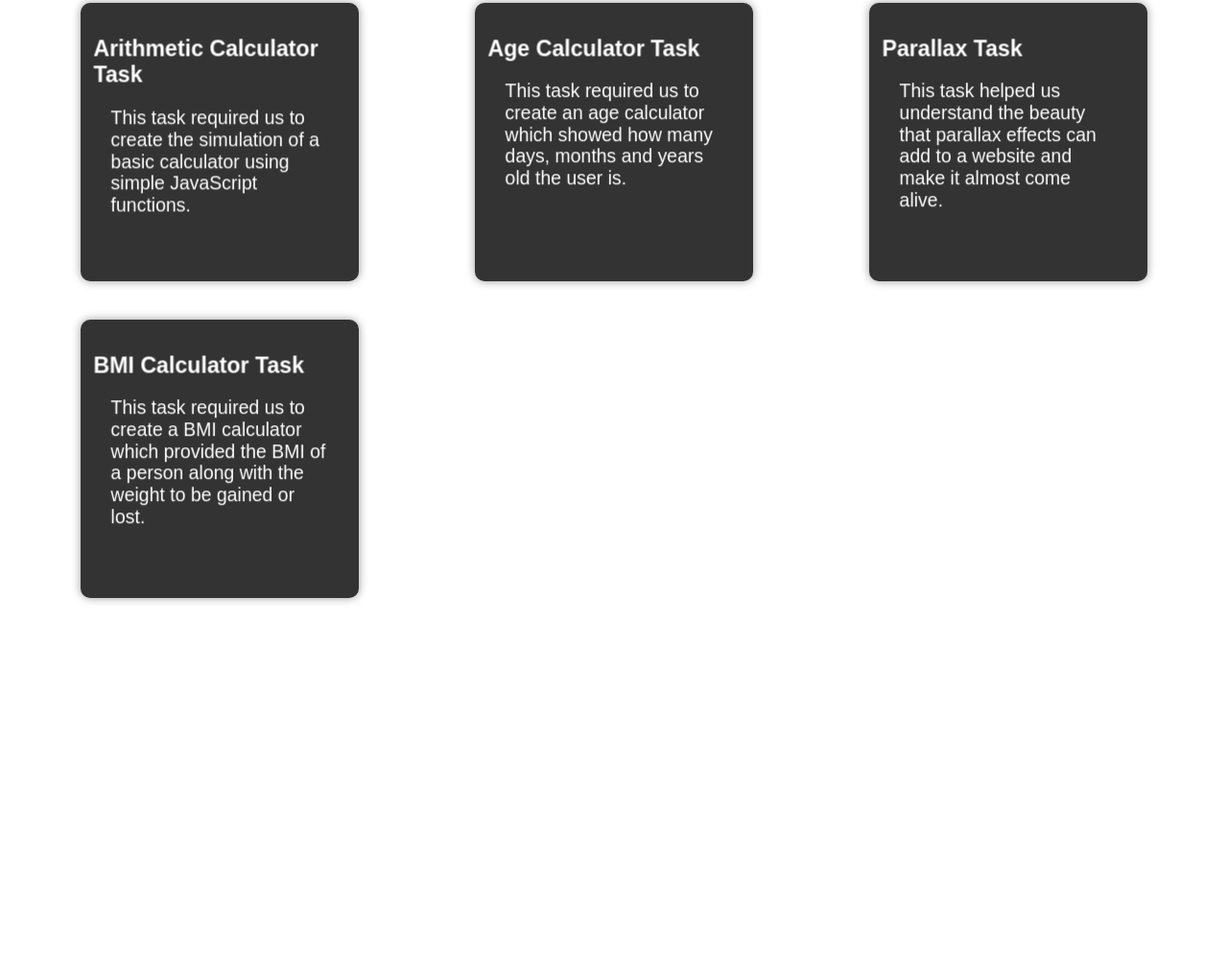
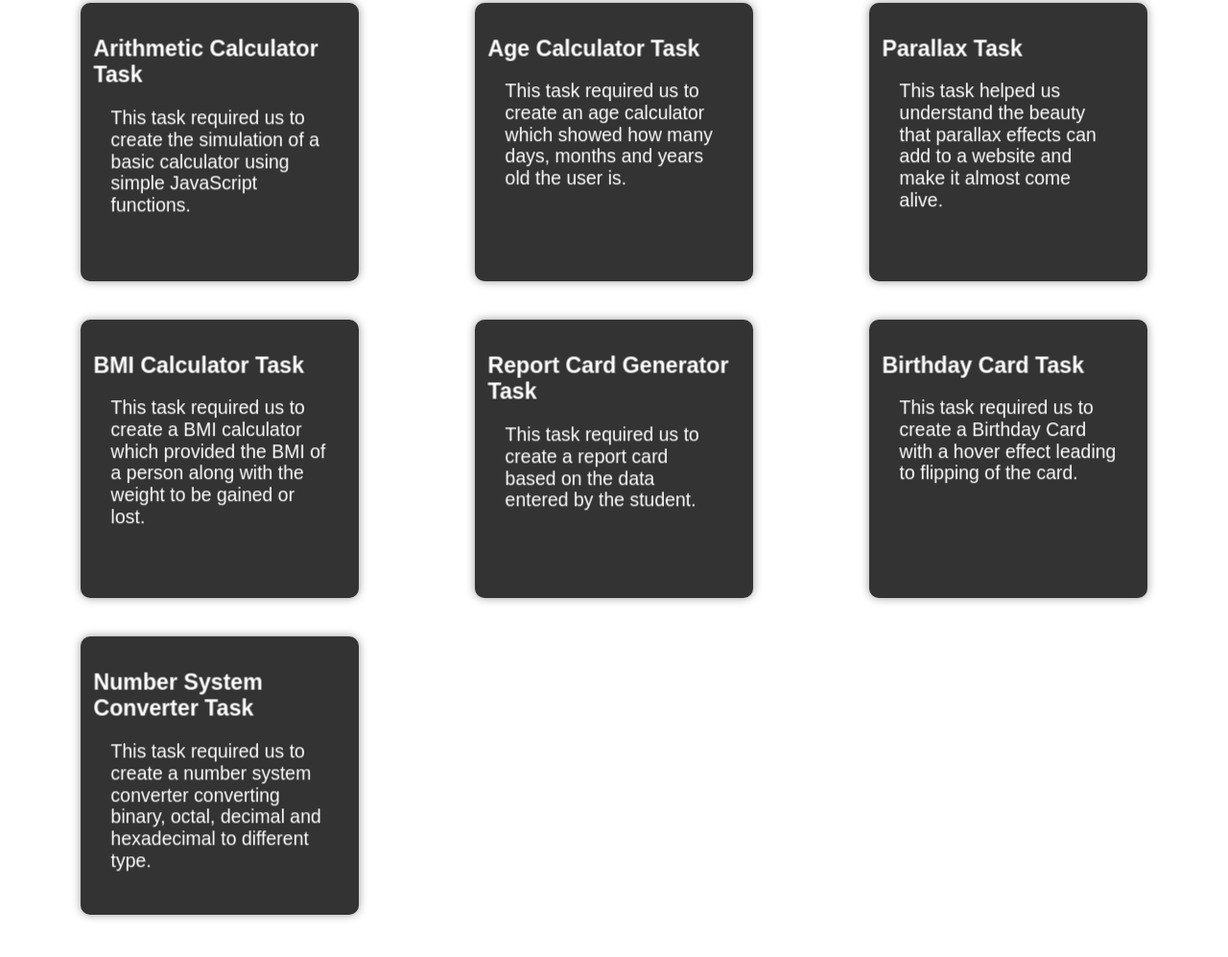
Before and after one commit to Aakash69420/Prograd-Task, a plain HTML site: page index.html in a window 1280 px wide. Shown: the part 1158-2155 px from the top of the page at 96% size. Before the commit the page ends 1865 px from the top, so only its background shows below. Drawn offline with nearby package versions, Linux system fonts and the light colour scheme.

Commit message:
Update index.html

```diff
--- a/index.html
+++ b/index.html
@@ -173,6 +173,30 @@
           <p>This task required us to create a BMI calculator which provided the BMI of a person along with the weight to be gained or lost.</p>
         </div>
        </a>
+
+       <!-- Card for project 14 -->
+       <a href="report card generator/index.html" target="_blank">
+        <div class="card" data-tilt data-tilt-max="-40" data-tilt-scale="1.3" data-tilt-glare data-tilt-max-glare="0.6">
+          <h2>Report Card Generator Task</h2>
+          <p>This task required us to create a report card based on the data entered by the student.</p>
+        </div>
+       </a>
+
+       <!-- Card for project 15 -->
+       <a href="Birthday card/index.html" target="_blank">
+        <div class="card" data-tilt data-tilt-max="-40" data-tilt-scale="1.3" data-tilt-glare data-tilt-max-glare="0.6">
+          <h2>Birthday Card Task</h2>
+          <p>This task required us to create a Birthday Card with a hover effect leading to flipping of the card.</p>
+        </div>
+       </a>
+
+       <!-- Card for project 16 -->
+       <a href="Number System Converter/index.html" target="_blank">
+        <div class="card" data-tilt data-tilt-max="-40" data-tilt-scale="1.3" data-tilt-glare data-tilt-max-glare="0.6">
+          <h2>Number System Converter Task</h2>
+          <p>This task required us to create a number system converter converting binary, octal, decimal and hexadecimal to different type.</p>
+        </div>
+       </a>
      </div>
      <!--========== VANILLA TILT CDN ==========-->
      <script src="https://cdnjs.cloudflare.com/ajax/libs/vanilla-tilt/1.8.0/vanilla-tilt.min.js"></script>
```
